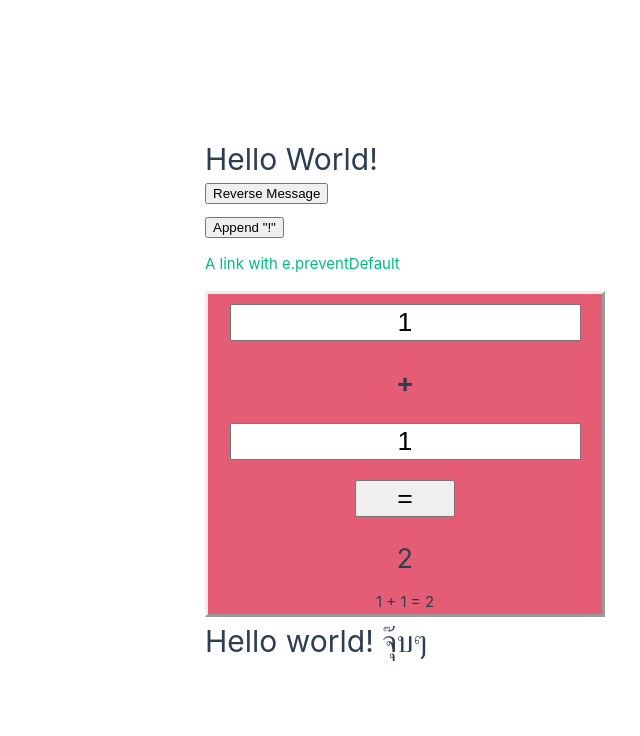
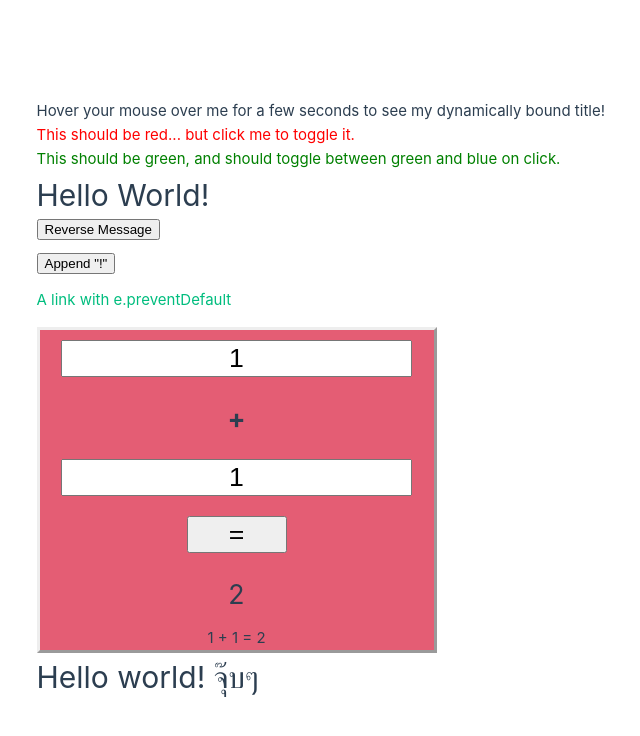
Before and after one commit to Memiez/lab2vuejs, a Vue app: page / in a window 1280 px wide. Shown: the top 736 px of the page, without its empty margins (35-675 px from the left). Built offline with nearby package versions, Linux system fonts and the light colour scheme.

Commit message:
Finished Attribute Bindings

```diff
--- a/src/App.vue
+++ b/src/App.vue
@@ -4,14 +4,18 @@ import HelloWorld from "./components/HelloWorld.vue";
 import CalComponents from "./components/CalComponents.vue";
 import HelloWorldExsample from "./components/HelloWorldExsample.vue";
 import HandingUserInput from "./components/HandingUserInput.vue";
+import AttributeBindings from "./components/AttributeBindings.vue";
 </script>
 
 <template>
   <div>
+    <AttributeBindings />
     <HandingUserInput />
     <CalComponents />
     <HelloWorldExsample />
   </div>
 </template>
 
-<style scoped></style>
+<style scoped>
+
+</style>
--- a/src/components/AttributeBindings.vue
+++ b/src/components/AttributeBindings.vue
@@ -1,22 +1,37 @@
-<script setup lang="ts"></script>
+<script setup lang="ts">
+import { ref } from "vue";
+const message = ref("Hello Kitty");
+const isRed = ref(true);
+const color = ref("green");
+function toggleRed() {
+  isRed.value = !isRed.value;
+} //คลิก เปิดปิดสี
+function toggleColor() {
+  color.value = color.value === "green" ? "blue" : "green";
+} //คลิก เปลี่ยนสี
+</script>
 
 <template>
   <p>
-    <span title="message">
+    <span :title="message">
       Hover your mouse over me for a few seconds to see my dynamically bound
       title!
     </span>
   </p>
 
-  <p class="red">
+  <p :class="{ red: isRed }" @click="toggleRed">
     <span>This should be red... but click me to toggle it.</span>
   </p>
 
-  <p style="color: green">
+  <p :style="{ color }" @click="toggleColor">
     <span>
       This should be green, and should toggle between green and blue on click.
     </span>
   </p>
 </template>
 
-<style scoped></style>
+<style scoped>
+.red {
+  color: red;
+}
+</style>
```
